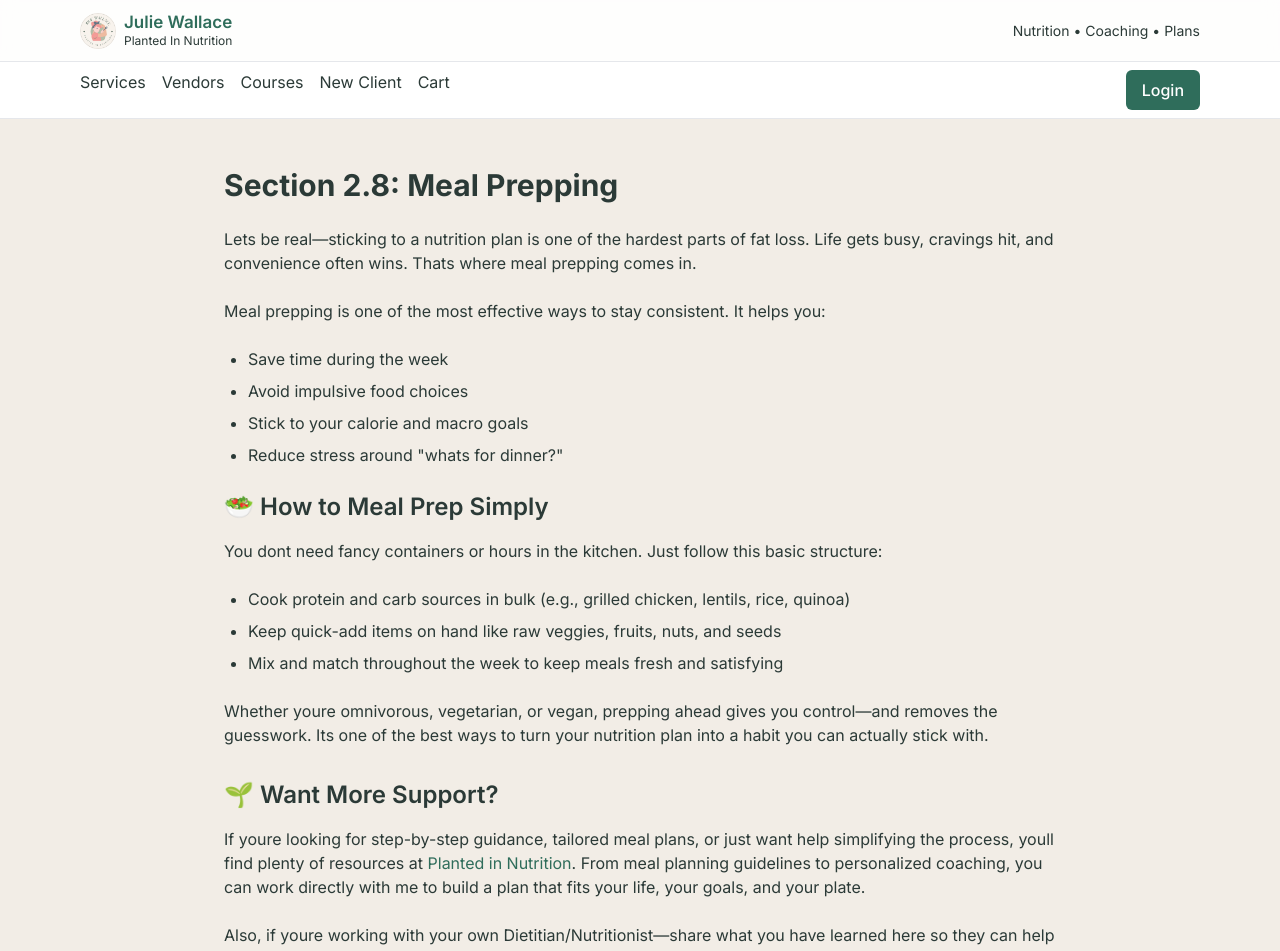
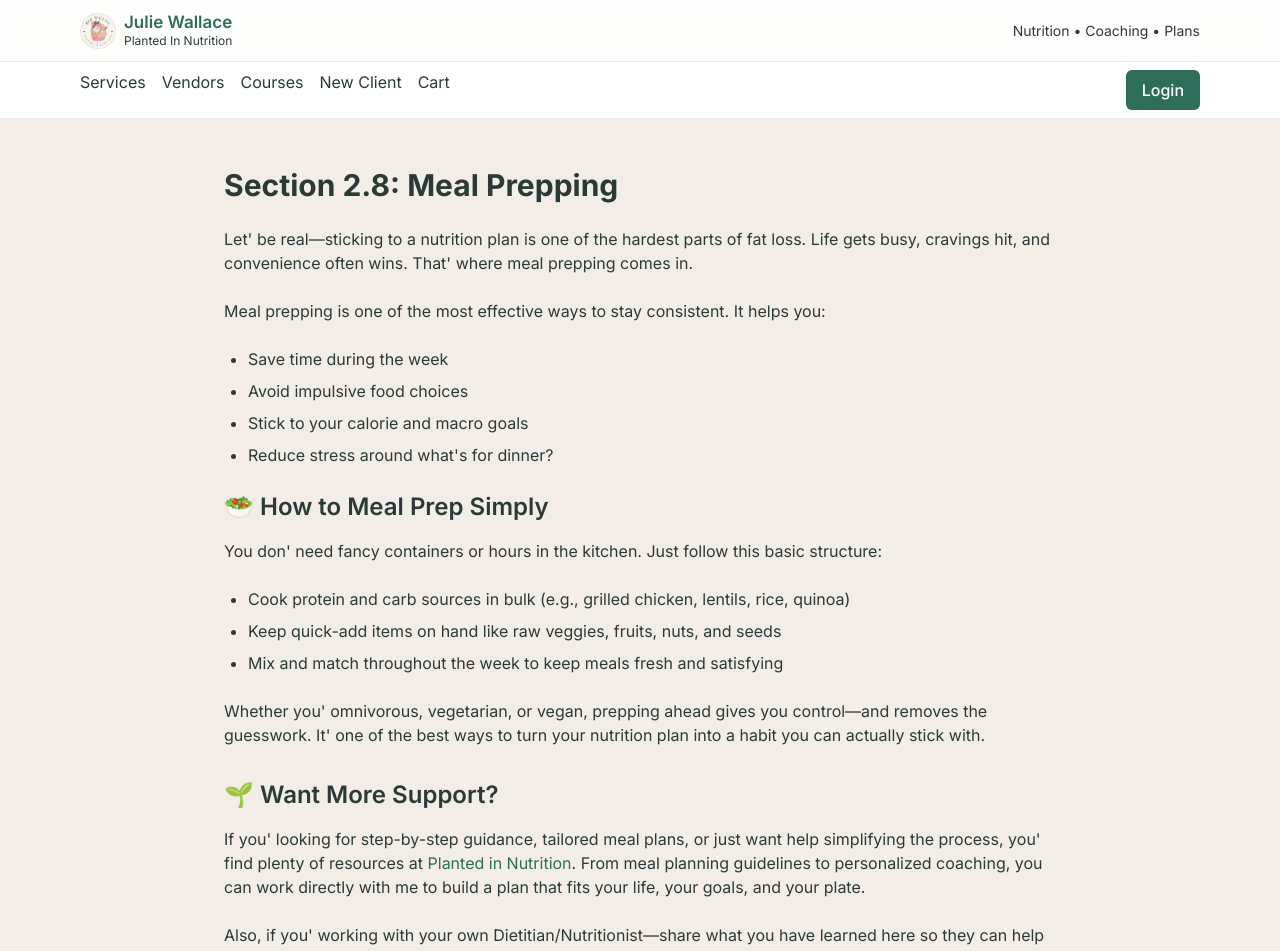
Before and after one commit to mr601s/nutritionist-marketplace-crm, a Next.js app: page /courses/module-2/section-8 in a window 1280 px wide. Shown: the top 951 px of the page. Built offline with nearby package versions, Linux system fonts and the light colour scheme.

Commit message:
fix: reformat Section 2.8 page to match build-safe workflow.

```diff
--- a/app/courses/module-2/section-8/page.tsx
+++ b/app/courses/module-2/section-8/page.tsx
@@ -6,7 +6,7 @@ export default function Section28Page() {
       </h1>
 
       <p className="mb-6">
-        Let{''}s be real—sticking to a nutrition plan is one of the hardest parts of fat loss. Life gets busy, cravings hit, and convenience often wins. That{''}s where meal prepping comes in.
+        Let{"'"} be real—sticking to a nutrition plan is one of the hardest parts of fat loss. Life gets busy, cravings hit, and convenience often wins. That{"'"} where meal prepping comes in.
       </p>
 
       <p className="mb-6">
@@ -17,7 +17,7 @@ export default function Section28Page() {
         <li>Save time during the week</li>
         <li>Avoid impulsive food choices</li>
         <li>Stick to your calorie and macro goals</li>
-        <li>Reduce stress around "what{''}s for dinner?"</li>
+        <li>Reduce stress around {"what's for dinner?"}</li>
       </ul>
 
       <h2 className="text-2xl font-semibold mb-4">
@@ -25,7 +25,7 @@ export default function Section28Page() {
       </h2>
 
       <p className="mb-6">
-        You don{''}t need fancy containers or hours in the kitchen. Just follow this basic structure:
+        You don{"'"} need fancy containers or hours in the kitchen. Just follow this basic structure:
       </p>
 
       <ul className="list-disc pl-6 mb-6 space-y-2">
@@ -35,7 +35,7 @@ export default function Section28Page() {
       </ul>
 
       <p className="mb-8">
-        Whether you{''}re omnivorous, vegetarian, or vegan, prepping ahead gives you control—and removes the guesswork. It{''}s one of the best ways to turn your nutrition plan into a habit you can actually stick with.
+        Whether you{"'"} omnivorous, vegetarian, or vegan, prepping ahead gives you control—and removes the guesswork. It{"'"} one of the best ways to turn your nutrition plan into a habit you can actually stick with.
       </p>
 
       <h2 className="text-2xl font-semibold mb-4">
@@ -43,11 +43,11 @@ export default function Section28Page() {
       </h2>
 
       <p className="mb-6">
-        If you{''}re looking for step-by-step guidance, tailored meal plans, or just want help simplifying the process, you{''}ll find plenty of resources at <a href="https://www.plantedinnutrition.com/" className="text-brand hover:underline" target="_blank" rel="noopener noreferrer">Planted in Nutrition</a>. From meal planning guidelines to personalized coaching, you can work directly with me to build a plan that fits your life, your goals, and your plate.
+        If you{"'"} looking for step-by-step guidance, tailored meal plans, or just want help simplifying the process, you{"'"} find plenty of resources at <a className="text-brand hover:underline" href="https://www.plantedinnutrition.com/" target="_blank" rel="noopener noreferrer">Planted in Nutrition</a>. From meal planning guidelines to personalized coaching, you can work directly with me to build a plan that fits your life, your goals, and your plate.
       </p>
 
       <p className="mb-8">
-        Also, if you{''}re working with your own Dietitian/Nutritionist—share what you have learned here so they can help you reach your goals!
+        Also, if you{"'"} working with your own Dietitian/Nutritionist—share what you have learned here so they can help you reach your goals!
       </p>
     </main>
   );
```
